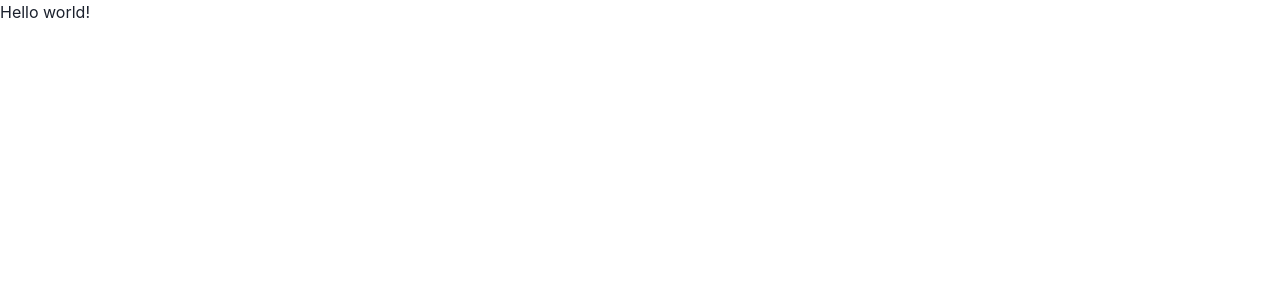
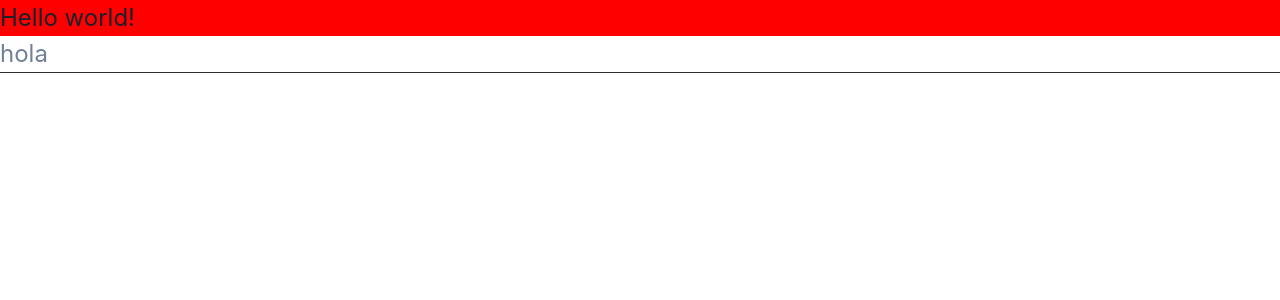
Before and after one commit to tomasbirbe/county, a React (Vite) app: page / in a window 1280 px wide. Shown: the top 300 px of the page. Built offline with nearby package versions, Linux system fonts and the light colour scheme.

Commit message:
Main: Add a custom css reset and set a custom theme for chakra

```diff
--- a/src/App.tsx
+++ b/src/App.tsx
@@ -1,9 +1,11 @@
+import { Input } from "@chakra-ui/react";
 import React from "react";
 
 export const App: React.FC = () => {
   return (
     <div className="App">
-      <h1>Hello world!</h1>
+      <p>Hello world!</p>
+      <Input placeholder="hola" variant="base" />
     </div>
   );
 };
--- /dev/null
+++ b/src/cssCustomReset.tsx
@@ -0,0 +1,30 @@
+export const cssReset = {
+  "*, *::before, *::after": {
+    boxSizing: "border-box",
+  },
+  "*": {
+    margin: 0,
+  },
+  "html, body": {
+    height: "100%",
+  },
+  body: {
+    lineHeight: 1.5,
+    WebkitFontSmoothing: "antialiased",
+  },
+  "img, picture, video, canvas, svg": {
+    display: "block",
+    maxWidth: "100%",
+  },
+  "input, button, textarea, select": {
+    font: "inherit",
+  },
+  "p, h1, h2, h3, h4, h5, h6": {
+    overflowWrap: "break-word",
+    bg: "red",
+  },
+  "#root, #__next": {
+    isolation: "isolate",
+    width: "100%",
+  },
+};
--- a/src/theme.ts
+++ b/src/theme.ts
@@ -1,3 +1,111 @@
 import { extendTheme } from "@chakra-ui/react";
 
-export const theme = extendTheme({});
+import { cssReset } from "./cssCustomReset";
+
+export const theme = extendTheme({
+  semanticTokens: {
+    colors: {
+      spend: {
+        default: "#FF715F",
+        100: "#FF9B8E",
+        200: "#FF9183",
+        300: "#FF8777",
+        400: "#FF7D6C",
+        500: "#FF715F",
+        600: "#FF5D48",
+        700: "#FF472F",
+        800: "#FF3115",
+        900: "#FB1D00",
+      },
+      saving: {
+        default: "#FFD262",
+        100: "#FFDF8E",
+        200: "#FFDC83",
+        300: "#FFD977",
+        400: "#FFD56C",
+        500: "#FFD262",
+        600: "#FFCB48",
+        700: "#FFC42F",
+        800: "#FFBD15",
+        900: "#FBB400",
+      },
+      income: {
+        default: "#7079D9",
+        100: "#9AA0E4",
+        200: "#9097E2",
+        300: "#868EDF",
+        400: "#7C84DC",
+        500: "#7079D9",
+        600: "#5F69D5",
+        700: "#4D57D0",
+        800: "#3A46CB",
+        900: "#323DBB",
+      },
+      primary: {
+        default: "#FFFFFF",
+      },
+      secondary: {
+        default: "#2C2C2C",
+      },
+      font: {
+        default: "#2C2C2C",
+      },
+    },
+  },
+  components: {
+    Text: {
+      variants: {
+        base: {
+          color: "font",
+          fontSize: "1.5rem",
+        },
+        h1: {
+          fontSize: "5rem",
+          fontWeight: "700",
+        },
+        h2: {
+          fontSize: "3.75rem",
+          fontWeight: "700",
+        },
+        h3: {
+          fontSize: "3.125rem",
+          fontWeight: "500",
+        },
+        h4: {
+          fontSize: "2,1875rem",
+          fontWeight: "500",
+        },
+      },
+      defaultProps: {
+        variant: "base",
+      },
+    },
+    Input: {
+      variants: {
+        base: {
+          field: {
+            background: "transparent",
+            borderBlockEnd: "1px solid",
+            borderColor: "secondary",
+            borderRadius: "0",
+            padding: "0",
+            height: "fit-content",
+            width: "full",
+          },
+        },
+      },
+      defaultProps: {
+        variant: "base",
+      },
+    },
+  },
+  styles: {
+    global: {
+      ...cssReset,
+      html: {
+        color: "font",
+        fontSize: "1.5rem",
+      },
+    },
+  },
+});
```
